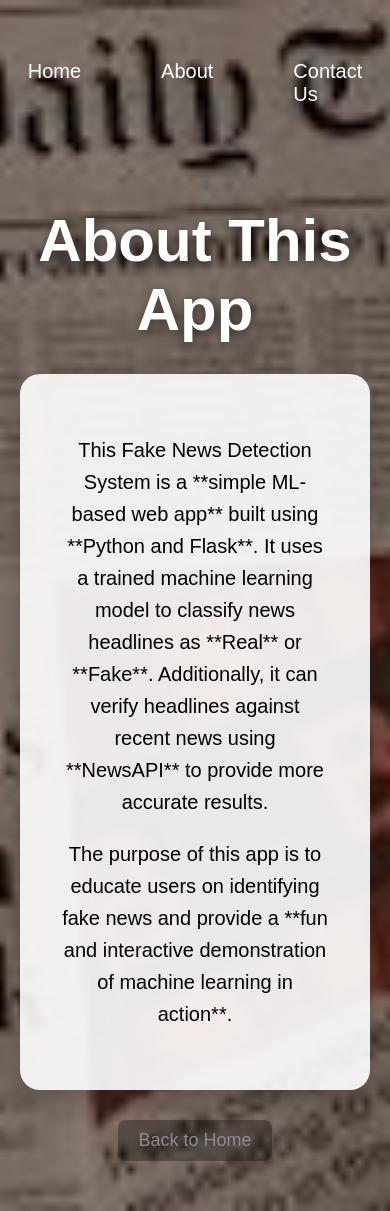
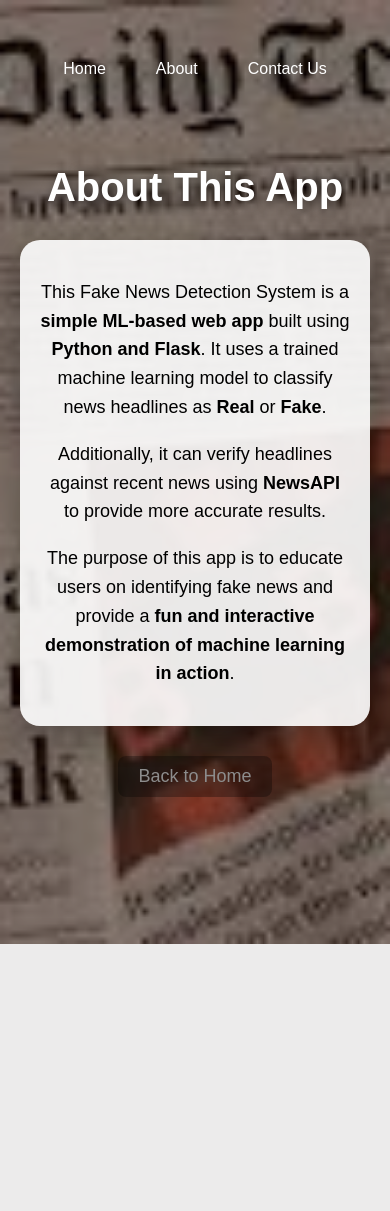
Before and after one commit to akshansh845430/FakeNewsApp, a Flask app: page /about in a window 390 px wide. After the commit the page ends 944 px from the top, so only its background shows below. Run offline with Flask 3, Linux system fonts and the light colour scheme; parts of the project's set-up code (start-up, migrations or seed data) failed here and were passed over.

Commit message:
Refactor about.html with responsive styles and content updates
Updated CSS comments for clarity and added responsive styles for mobile devices. Enhanced HTML content with strong tags for emphasis.

```diff
--- a/templates/about.html
+++ b/templates/about.html
@@ -20,7 +20,7 @@
             overflow: hidden;
         }
 
-        /* Overlay for better readability */
+        /* Overlay for readability */
         body::before {
             content: "";
             position: absolute;
@@ -109,6 +109,22 @@
             color: #000;
             transform: scale(1.05);
         }
+
+        /* Responsive for mobile */
+        @media (max-width: 768px) {
+            h1 {
+                font-size: 40px;
+            }
+            .content {
+                padding: 20px;
+                font-size: 18px;
+            }
+            nav a {
+                font-size: 16px;
+                margin: 0 10px;
+            }
+        }
+
     </style>
 </head>
 <body>
@@ -125,9 +141,9 @@
 
     <!-- Content -->
     <div class="content">
-        <p>This Fake News Detection System is a **simple ML-based web app** built using **Python and Flask**. It uses a trained machine learning model to classify news headlines as **Real** or **Fake**.
-        Additionally, it can verify headlines against recent news using **NewsAPI** to provide more accurate results.</p>
-        <p>The purpose of this app is to educate users on identifying fake news and provide a **fun and interactive demonstration of machine learning in action**.</p>
+        <p>This Fake News Detection System is a <strong>simple ML-based web app</strong> built using <strong>Python and Flask</strong>. It uses a trained machine learning model to classify news headlines as <strong>Real</strong> or <strong>Fake</strong>.</p>
+        <p>Additionally, it can verify headlines against recent news using <strong>NewsAPI</strong> to provide more accurate results.</p>
+        <p>The purpose of this app is to educate users on identifying fake news and provide a <strong>fun and interactive demonstration of machine learning in action</strong>.</p>
     </div>
 
     <footer>
```
